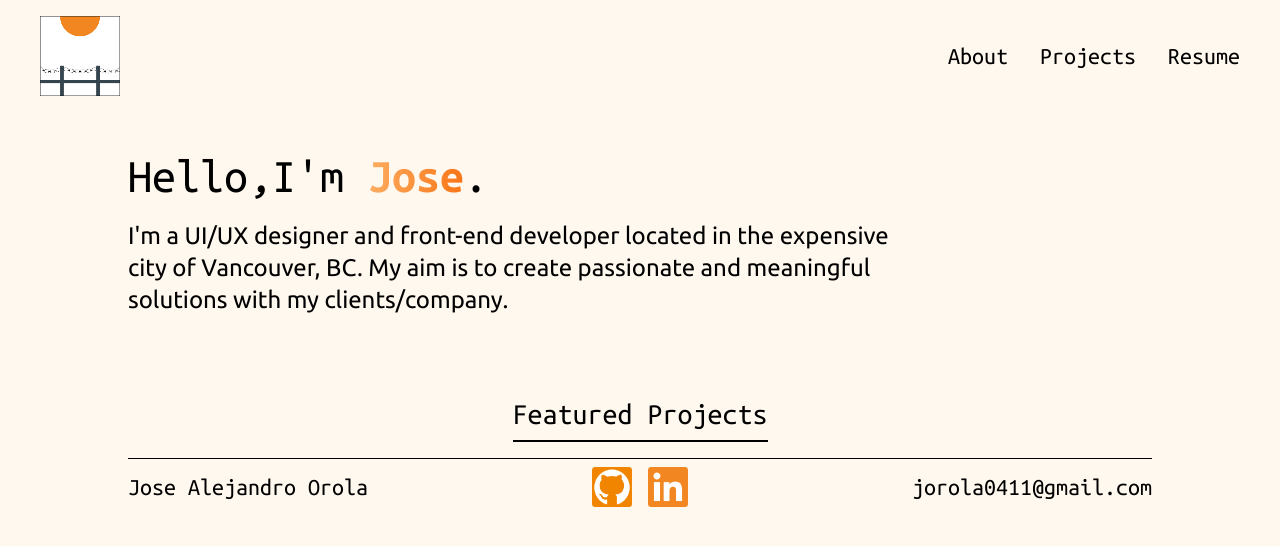
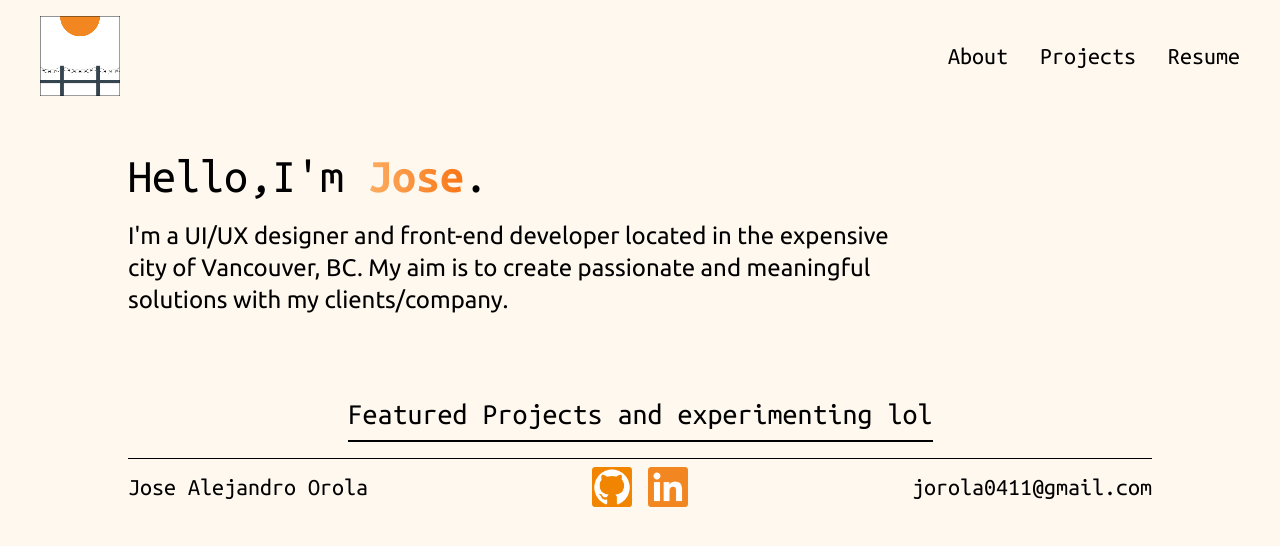
Before and after one commit to jorola0411/PortfolioWebsite, a React (Vite) app in the folder portfolio-website/: page / in a window 1280 px wide. Shown: the top 546 px of the page. Built offline with nearby package versions, Linux system fonts and the light colour scheme.

Commit message:
experiment again

```diff
--- a/portfolio-website/src/components/Home.jsx
+++ b/portfolio-website/src/components/Home.jsx
@@ -29,7 +29,7 @@ function Home(){
           </div>
 
           <div className="mx-auto space-y-2 max-w-screen-lg mt-20 md:col-span-4">
-          <h2 className="text-3xl text-center">Featured Projects</h2>
+          <h2 className="text-3xl text-center">Featured Projects and experimenting lol</h2>
           <hr className="border-t-2 border-black  mt-2 mb-4" />
           </div>
 
```
